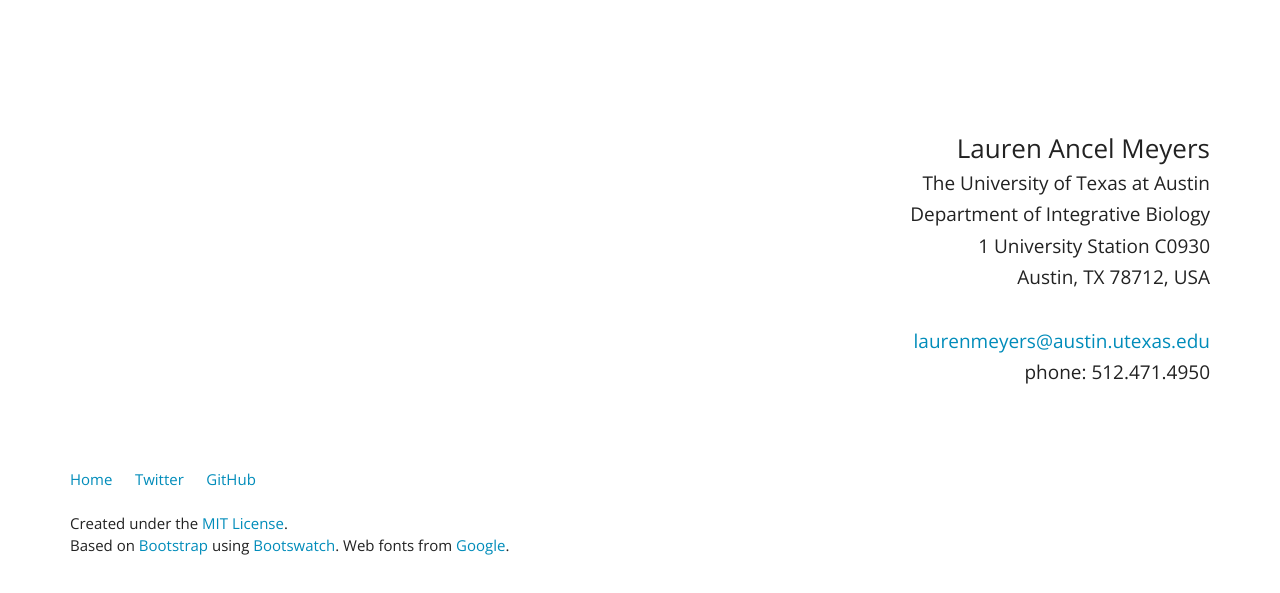
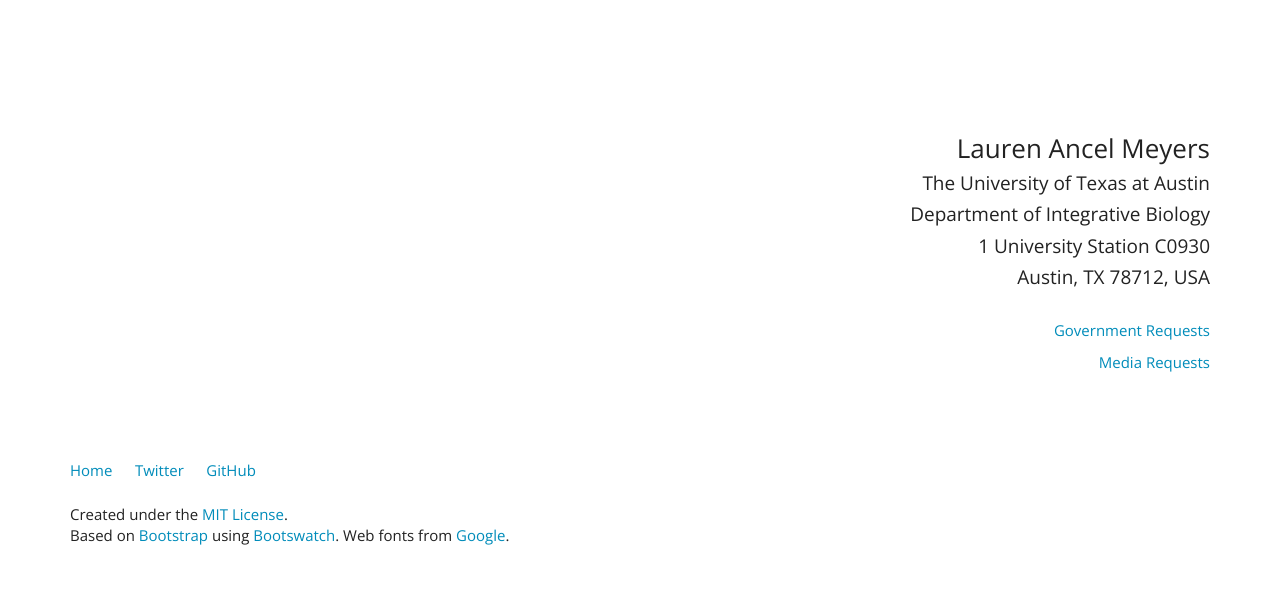
Before and after one commit to emjavan/meyerslab-webpage, a plain HTML site: page contact.html in a window 1280 px wide. Shown: the part 57-650 px from the top of the page. Drawn offline with nearby package versions, Linux system fonts and the light colour scheme; a web font is replaced by a local one.

Commit message:
updated contact info

```diff
--- a/contact.html
+++ b/contact.html
@@ -60,14 +60,10 @@
           <h4>1 University Station C0930</h4>
           <h4>Austin, TX 78712, USA</h4>
           <br>
-          <h4>
-            <script language="javascript" type="text/javascript">
-            <!--
-              email('laurenmeyers','austin.utexas.edu')
-            //-->
-            </script>
-          </h4>
-          <h4>phone: 512.471.4950</h4>
+
+              <p><a href="mailto:utpandemics@austin.utexas.edu">Government Requests</a></p>
+              <p><a href="mailto:christine.sinatra@austin.utexas.edu">Media Requests</a></p>
+          <!--h4>phone: 512.471.4950</h4-->
         </div>
       </div>
       <div class="row">
```
Also changed, not shown: index.html (+1 -1 lines).
